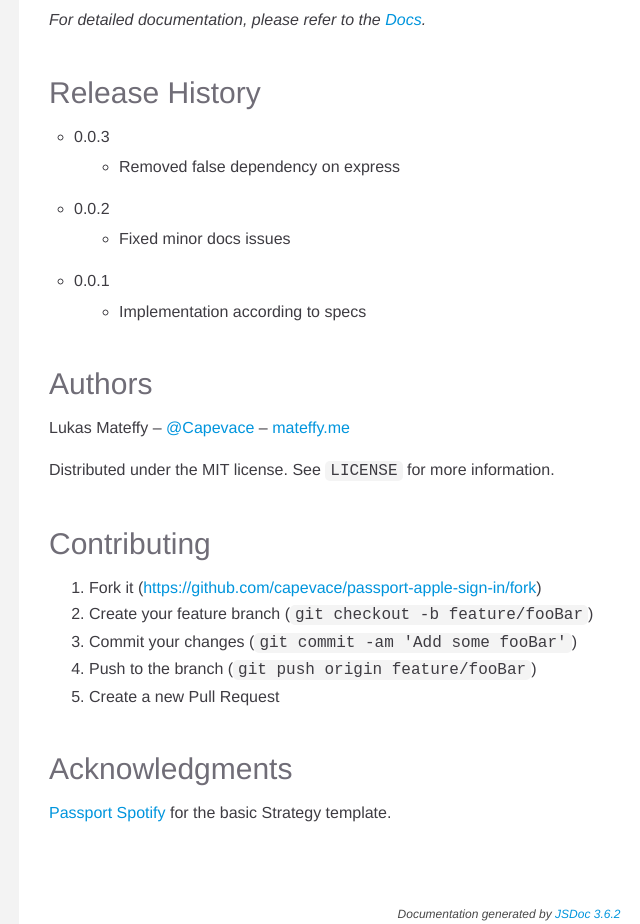
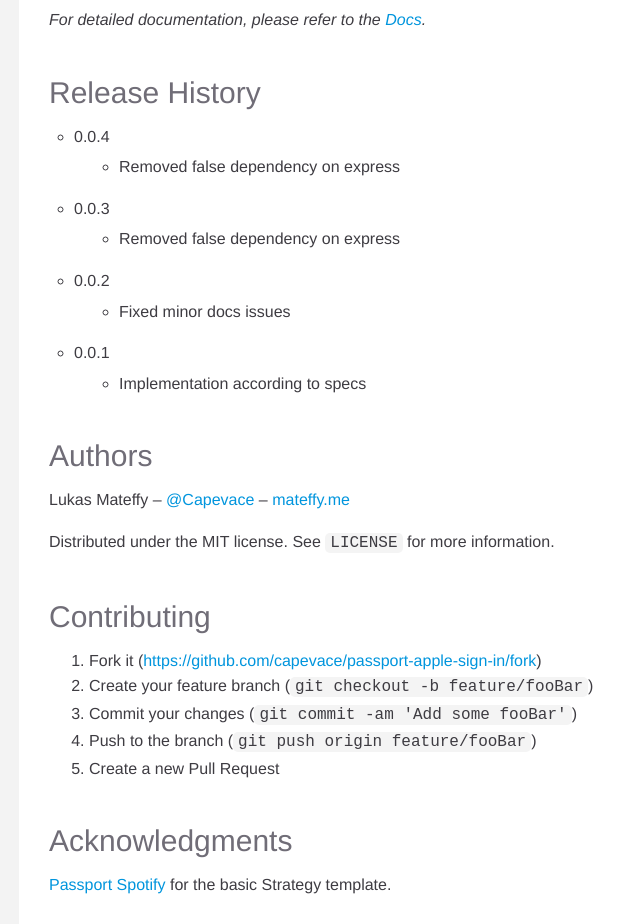
Before and after one commit to Capevace/passport-apple-sign-in, a website: page docs/index.html in a window 1280 px wide. Shown: the part 1500-2424 px from the top of the page, without its empty margins (281-921 px from the left). Drawn offline with nearby package versions, Linux system fonts and the light colour scheme; a web font is replaced by a local one.

Commit message:
Updated REAME

```diff
--- a/docs/index.html
+++ b/docs/index.html
@@ -125,6 +125,11 @@ passport.use(
 <p><em>For detailed documentation, please refer to the <a href="https://capevace.github.io/passport-apple-sign-in">Docs</a>.</em></p>
 <h2>Release History</h2>
 <ul>
+<li>0.0.4
+<ul>
+<li>Removed false dependency on express</li>
+</ul>
+</li>
 <li>0.0.3
 <ul>
 <li>Removed false dependency on express</li>
--- a/package.json
+++ b/package.json
@@ -1,6 +1,6 @@
 {
   "name": "passport-apple-sign-in",
-  "version": "0.0.3",
+  "version": "0.0.4",
   "description": "Sign In with Apple Strategy for Passport.",
   "main": "lib/index.js",
   "dependencies": {
```
Also changed, not shown: README.md.
